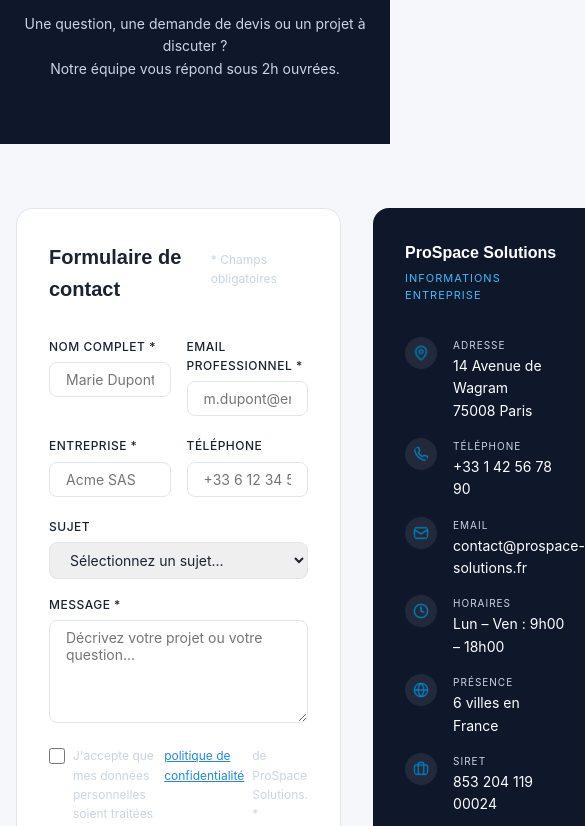
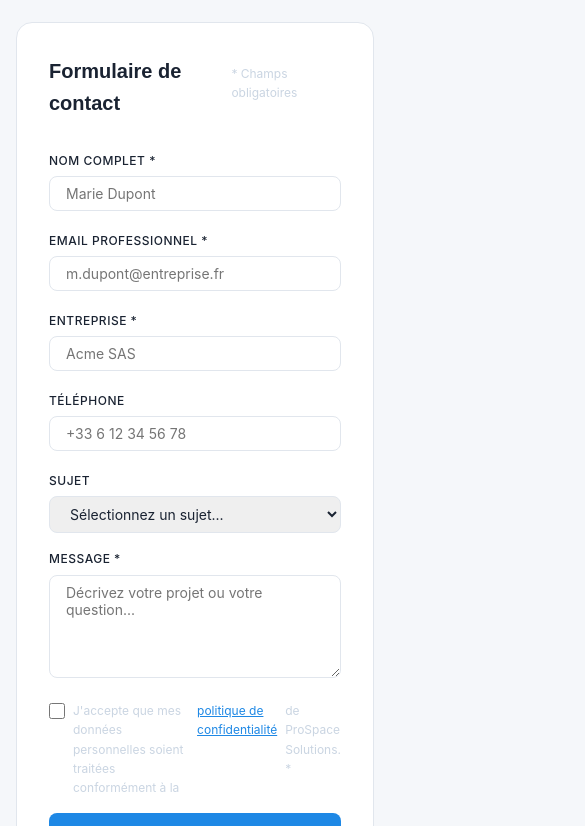
Before and after one commit to mohtimed/prospace-solutions, a website: page public/contact.html in a window 390 px wide. Shown: the part 378-1204 px from the top of the page, 585 px wide, since content can reach past the window. Drawn offline with Linux system fonts and the light colour scheme.

Commit message:
feat(responsive): adaptation mobile et tablette des 4 pages

```diff
--- a/public/assets/components/cards/_espace-card.scss
+++ b/public/assets/components/cards/_espace-card.scss
@@ -211,3 +211,15 @@
 .carte__favori.actif {
   background-color: #FF2056;
 }
+
+@include responsive($breakpoint-tablet) {
+  .carte {
+    flex: 0 0 calc(50% - 8px);
+  }
+}
+
+@include responsive($breakpoint-mobile) {
+  .carte {
+    flex: 0 0 100%;
+  }
+}
--- a/public/assets/layout/_footer.scss
+++ b/public/assets/layout/_footer.scss
@@ -1,6 +1,7 @@
 @use "../abstracts/colors" as *;
 @use "../abstracts/variables" as *;
 @use "../abstracts/typography" as *;
+@use "../abstracts/mixins" as *;
 
 .footer {
   background-color: $dark-color;
@@ -110,3 +111,15 @@
     }
   }
 }
+
+@include responsive($breakpoint-mobile) {
+  .footer__inner {
+    flex-direction: column;
+    gap: $spacing-lg;
+  }
+
+  .footer__bas {
+    flex-direction: column;
+    text-align: center;
+  }
+}
--- a/public/assets/layout/_forms.scss
+++ b/public/assets/layout/_forms.scss
@@ -1,6 +1,7 @@
 @use "../abstracts/colors" as *;
 @use "../abstracts/variables" as *;
 @use "../abstracts/typography" as *;
+@use "../abstracts/mixins" as *;
 
 .filtres {
   background-color: $white;
@@ -82,3 +83,24 @@
         }
     }
 }
+
+@include responsive($breakpoint-mobile) {
+  .filtres__form {
+    flex-direction: column;
+    align-items: flex-start;
+    gap: $spacing-sm;
+  }
+
+  .filtres__groupe select {
+    width: 100%;
+  }
+
+  .filtres__separateur {
+    display: none;
+  }
+
+  .filtres__equipements {
+    flex-wrap: wrap;
+    gap: $spacing-sm;
+  }
+}
--- a/public/assets/layout/_header.scss
+++ b/public/assets/layout/_header.scss
@@ -1,6 +1,7 @@
 @use "../abstracts/colors" as *;
 @use "../abstracts/variables" as *;
 @use "../abstracts/typography" as *;
+@use "../abstracts/mixins" as *;
 
 .header {
   position: fixed;
@@ -84,3 +85,23 @@
 .hidden {
   display: none;
 }
+
+@include responsive($breakpoint-mobile) {
+  .header__inner {
+    flex-direction: column;
+    gap: $spacing-md;
+  }
+
+  .header__logo span {
+    font-size: $font-size-small;
+  }
+
+  .header__nav ul {
+    gap: 4px;
+  }
+
+  .header__nav a {
+    padding: 6px $spacing-sm;
+    font-size: 12px;
+  }
+}
--- a/public/assets/pages/_contact.scss
+++ b/public/assets/pages/_contact.scss
@@ -469,3 +469,41 @@
     text-decoration: underline;
   }
 }
+
+@include responsive($breakpoint-mobile) {
+  .contact-hero {
+    padding: 120px 0 $spacing-lg;
+  }
+
+  .contact-hero h1 {
+    font-size: 32px;
+  }
+
+  .contact-principal__inner {
+    flex-direction: column;
+  }
+
+  .contact-form,
+  .contact-infos {
+    flex: 1 1 auto;
+    width: 100%;
+  }
+
+  .form__ligne {
+    flex-direction: column;
+    gap: 0;
+  }
+
+  .carrousel__piste {
+    flex-wrap: wrap;
+    gap: $spacing-md;
+  }
+
+  .membre {
+    flex: 0 0 calc(50% - 8px);
+  }
+
+  .contact-adresse__carte {
+    padding: $spacing-lg $spacing-md;
+  }
+}
--- a/public/assets/pages/_espace.scss
+++ b/public/assets/pages/_espace.scss
@@ -237,3 +237,45 @@
   color: $text-muted;
   text-align: center;
 }
+
+@include responsive($breakpoint-mobile) {
+  .espace__galerie {
+    flex-direction: column;
+  }
+
+  .galerie__principale {
+    flex: 1 1 auto;
+  }
+
+  .galerie__principale img {
+    height: 240px;
+  }
+
+  .galerie__secondaires {
+    flex-direction: row;
+  }
+
+  .galerie__secondaires img:first-child,
+  .galerie__secondaires img:last-child {
+    height: 120px;
+  }
+
+  .espace__corps {
+    flex-direction: column;
+  }
+
+  .espace__tarifs {
+    flex: 1 1 auto;
+    width: 100%;
+  }
+
+  .espace__equipements li {
+    flex: 1 1 100%;
+  }
+
+  .espace__meta {
+    flex-direction: column;
+    align-items: flex-start;
+    gap: $spacing-sm;
+  }
+}
--- a/public/assets/pages/_home.scss
+++ b/public/assets/pages/_home.scss
@@ -1,6 +1,7 @@
 @use "../abstracts/colors" as *;
 @use "../abstracts/variables" as *;
 @use "../abstracts/typography" as *;
+@use "../abstracts/mixins" as *;
 
 .hero {
   position: relative;
@@ -72,3 +73,19 @@
     height: 16px;
   }
 }
+
+@include responsive($breakpoint-mobile) {
+  .hero {
+    min-height: auto;
+    padding: 140px 0 $spacing-xl;
+  }
+
+  .hero__title {
+    font-size: 32px;
+  }
+
+  .hero__features {
+    flex-direction: column;
+    gap: $spacing-sm;
+  }
+}
--- a/public/assets/pages/_mes-espaces.scss
+++ b/public/assets/pages/_mes-espaces.scss
@@ -199,3 +199,34 @@
     text-decoration: underline;
   }
 }
+
+@include responsive($breakpoint-mobile) {
+  .mes-espaces__entete {
+    flex-direction: column;
+    gap: $spacing-md;
+  }
+
+  .carte-favori {
+    flex-direction: column;
+    align-items: stretch;
+  }
+
+  .carte-favori__image {
+    flex: 1 1 auto;
+    width: 100%;
+    height: 160px;
+  }
+
+  .carte-favori__contenu {
+    padding: 0 $spacing-md;
+  }
+
+  .carte-favori__infos {
+    flex-wrap: wrap;
+    gap: $spacing-sm;
+  }
+
+  .carte-favori__actions {
+    padding: 0 $spacing-md $spacing-md;
+  }
+}
```
Also changed, not shown: public/css/styles.css, 1 other file.
